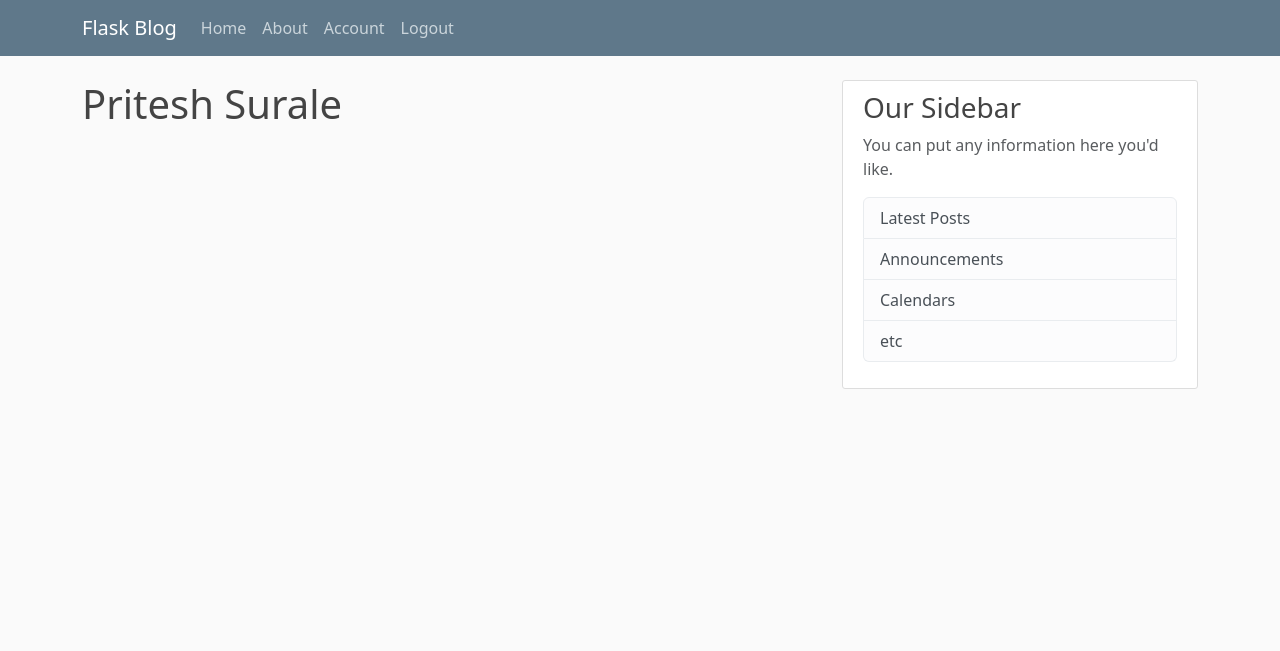
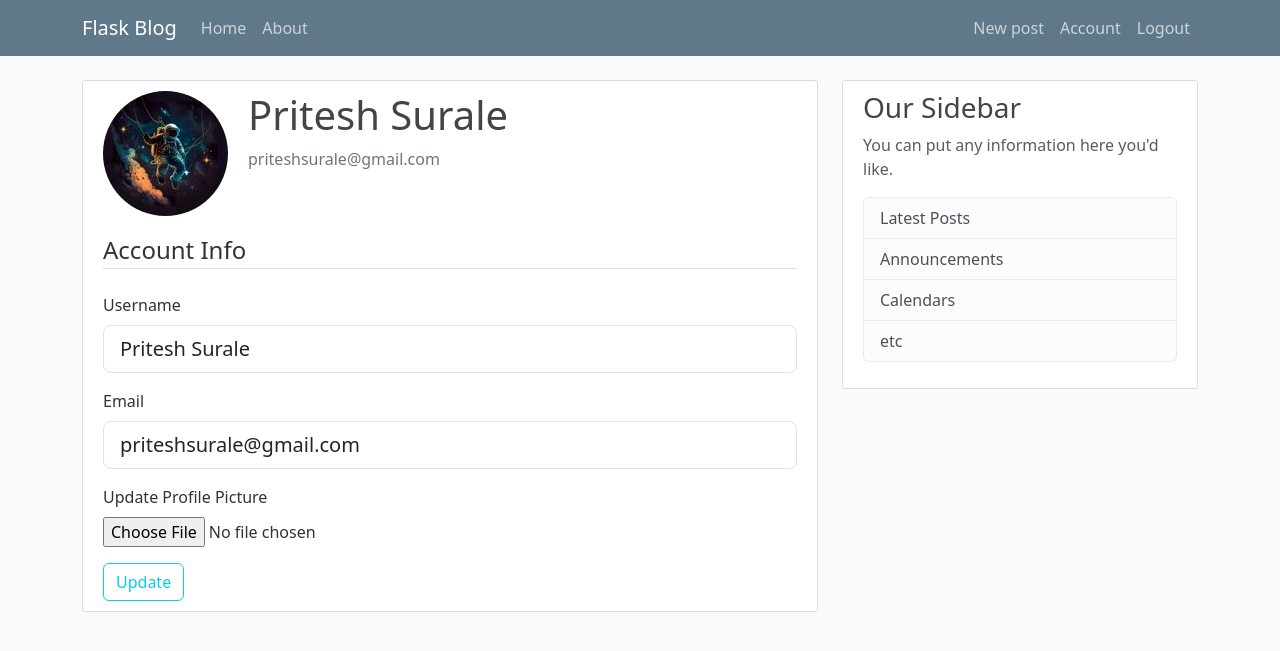
Before and after one commit to Priteshsurale/Flask-Blog-WebApplication, a Flask app: page /account in a window 1280 px wide. Shown: the top 651 px of the page. Run offline with Flask 3, Linux system fonts and the light colour scheme; a user stored in the database is signed in; some libraries are stand-ins or nearby versions.

Commit message:
update User, create, update, delete post functionality added

```diff
--- a/flaskblog/__init__.py
+++ b/flaskblog/__init__.py
@@ -9,7 +9,7 @@ app = Flask(__name__)
 app.config['SECRET_KEY'] = '0b134aeac20f8b7faa9b88a2087030f5'
 app.config['SQLALCHEMY_DATABASE_URI'] = 'sqlite:///site.db'
 
-db =  SQLAlchemy(app)
+db = SQLAlchemy(app)
 bcrypt = Bcrypt(app)
 login_manager = LoginManager(app) # we add some functionality to database models and then it will handle all of the session in the background
 login_manager.login_view = 'login'
--- a/flaskblog/forms.py
+++ b/flaskblog/forms.py
@@ -1,10 +1,12 @@
+from flask_wtf import FlaskForm
 from flaskblog.models import User
-from flask_wtf import FlaskForm
-from wtforms import StringField, PasswordField, SubmitField,BooleanField
+from flask_wtf.file import FileField, FileAllowed
+from flask_login import current_user
+from wtforms import StringField, PasswordField, SubmitField,BooleanField, TextAreaField
 from wtforms.validators import DataRequired, Length, Email, EqualTo, ValidationError
 
 class RegistrationForm(FlaskForm):
-    username = StringField('Username', validators=[DataRequired(),Length(min=2,max=20)])
+    username = StringField('Username', validators=[DataRequired(),Length(min=2,max=50)])
     email = StringField('Email',validators=[DataRequired(),Email()])
     password = PasswordField('Password',validators=[DataRequired()])
     confirm_password = PasswordField('Confirm Password',validators=[DataRequired(), EqualTo('password')])
@@ -21,11 +23,33 @@ class RegistrationForm(FlaskForm):
             raise ValidationError("That email is taken, Please choose different one!")
 
 
-
-
-
 class LoginForm(FlaskForm):
     email = StringField('Email',validators=[DataRequired(),Email()])
     password = PasswordField('Password',validators=[DataRequired()])
     remember = BooleanField('Remember Me')
     submit = SubmitField('Login')
+
+
+class UpdateAccountForm(FlaskForm):
+    username = StringField('Username', validators=[DataRequired(),Length(min=2,max=20)])
+    email = StringField('Email',validators=[DataRequired(),Email()])
+    picture = FileField('Update Profile Picture',validators=[FileAllowed(['jpg','png'])])
+    submit = SubmitField('Update')
+
+    def validate_username(self,username):
+        if username.data != current_user.username:
+            user = User.query.filter_by(username=username.data).first()
+            if user:
+                raise ValidationError("That username is taken, Please choose different one!")
+
+    def validate_email(self, email):
+        if email.data != current_user.email:
+            user = User.query.filter_by(email=email.data).first()
+            if user:
+                raise ValidationError("That email is taken, Please choose different one!")
+
+
+class PostForm(FlaskForm):
+    title = StringField('Title',validators=[DataRequired()])
+    content = TextAreaField('Content',validators=[DataRequired()])
+    submit = SubmitField('Post')
--- a/flaskblog/routes.py
+++ b/flaskblog/routes.py
@@ -1,70 +1,19 @@
+import os
+import secrets
+from PIL import Image
 from flaskblog import app, db, bcrypt
 from flaskblog.models import User, Post
-from flaskblog.forms import RegistrationForm, LoginForm
-from flask import render_template, url_for, flash, redirect, request
+from flaskblog.forms import RegistrationForm, LoginForm, UpdateAccountForm, PostForm
+from flask import render_template, url_for, flash, redirect, request, abort
 from flask_login import login_user, current_user, logout_user, login_required
-
-posts = [
-    {
-      'author': 'Pritesh Surale',
-      'title': 'Blog Post 1',
-      'content': 'First post content',
-      'date_posted': 'April 30,2024'
-    },
-    {
-      'author': 'Sahil Kanchankar',
-      'title': 'Blog Post 2',
-      'content': 'Second post content',
-      'date_posted': 'April 29,2024'
-    },
-    {
-      'author': 'Arjun Thakur',
-      'title': 'Blog Post 3',
-      'content': 'Third post content',
-      'date_posted': 'April 28,2024'
-    },
-    {
-      'author': 'Vedant Somalkar',
-      'title': 'Blog Post 4',
-      'content': 'Third post content',
-      'date_posted': 'April 28,2024'
-    },
-    {
-      'author': 'Prasad Bhalero',
-      'title': 'Blog Post 5',
-      'content': 'Third post content',
-      'date_posted': 'April 28,2024'
-    },
-    {
-      'author': 'Govinda Patidar',
-      'title': 'Blog Post 6',
-      'content': 'Third post content',
-      'date_posted': 'April 28,2024'
-    },
-    {
-      'author': 'Akansha Kumari',
-      'title': 'Blog Post 7',
-      'content': 'Third post content',
-      'date_posted': 'April 28,2024'
-    },
-    {
-      'author': 'Vipin Mahala',
-      'title': 'Blog Post 8',
-      'content': 'Third post content',
-      'date_posted': 'April 28,2024'
-    }
-]
 
 
 # home route
 @app.route("/")
 @app.route("/home")
 def home():
-  if current_user.is_authenticated:
-    return render_template('home.html',posts=posts, title='Home')
-  else:
-    flash('Please log in to access this page.','info')
-    return redirect(url_for('login'))
+  posts = Post.query.all()
+  return render_template('home.html',posts=posts, title='Home')
 
 # about page route
 @app.route("/about")
@@ -102,6 +51,7 @@ def login():
     user = User.query.filter_by(email=form.email.data).first()
     if user and bcrypt.check_password_hash(user.password, form.password.data):
       login_user(user, remember=form.remember.data)
+      # if any query parameter
       next_page = request.args.get('next')
 
       return redirect(next_page) if next_page else redirect(url_for('home'))
@@ -110,6 +60,18 @@ def login():
   return render_template('login.html', title='Login', form=form)
 
 
+def save_picture(form_picture):
+  random_hex = secrets.token_hex(8)
+  _,f_ext = os.path.splitext(form_picture.filename)
+  picture_fn = random_hex + f_ext
+  picture_path = os.path.join(app.root_path,'static/profile_pics',picture_fn)
+
+  output_size = (125,125)
+  i = Image.open(form_picture)
+  i.thumbnail(output_size)
+  i.save(picture_path)
+  return picture_fn
+
 # logout route
 @app.route('/logout')
 def logout():
@@ -117,7 +79,83 @@ def logout():
   return redirect(url_for('home'))
 
 # account route
-@app.route('/account')
+@app.route('/account',methods=['GET','POST'])
 @login_required
 def account():
-  return render_template('account.html', title='Account')
+  form = UpdateAccountForm()
+
+  if form.validate_on_submit():
+
+    if form.picture.data:
+      picture = save_picture(form.picture.data)
+      current_user.image_file = picture
+
+    current_user.username = form.username.data
+    current_user.email = form.email.data
+    db.session.commit()
+    flash('your account has been updated!','success')
+    return redirect(url_for('account')) # post get redirect pattern
+
+  elif request.method == 'GET':
+    form.username.data = current_user.username
+    form.email.data = current_user.email
+
+  image_file = url_for('static',filename='profile_pics/'+ current_user.image_file)
+  return render_template('account.html', title='Account',image_file=image_file, form=form)
+
+
+# add posts
+@app.route("/post/new", methods=['GET', 'POST'])
+@login_required
+def new_post():
+  form = PostForm()
+  if form.validate_on_submit():
+    post = Post(title=form.title.data, content=form.content.data, author=current_user)
+    db.session.add(post)
+    db.session.commit()
+    flash('Your post has been created!', 'success')
+    return redirect(url_for('home'))
+  return render_template('create_post.html', title='New Post', form=form, legend='New Post')
+
+
+# specified Id post
+@app.route('/post/<int:post_id>')
+def post(post_id):
+  post = Post.query.get_or_404(post_id)
+  return render_template('post.html',title=post.content, post=post)
+
+
+# update post
+@app.route('/post/<int:post_id>/update',methods=['GET','POST'])
+@login_required
+def update_post(post_id):
+  post = Post.query.get_or_404(post_id)
+  if post.author != current_user:
+    abort(403)
+
+  form = PostForm()
+  if form.validate_on_submit():
+    post.title = form.title.data
+    post.content = form.content.data
+    db.session.commit()
+    flash('Your post has been updated!','success')
+    return redirect(url_for('post',post_id= post.id))
+  elif request.method == 'GET':
+    form.title.data = post.title
+    form.content.data = post.content
+
+  return render_template('create_post.html', title='Update Post', form=form, legend='Update Post')
+
+# update post
+@app.route('/post/<int:post_id>/delete',methods=['GET','POST'])
+@login_required
+def delete_post(post_id):
+  post = Post.query.get_or_404(post_id)
+  if post.author != current_user:
+    abort(403)
+
+  db.session.delete(post)
+  db.session.commit()
+
+  flash('Your post has been deleted','success')
+  return redirect(url_for('home'))
--- a/flaskblog/templates/account.html
+++ b/flaskblog/templates/account.html
@@ -1,4 +1,57 @@
 {% extends "layout.html" %}
 {% block content %}
-    <h1>{{ current_user.username }}</h1>
-{% endblock %}
+    <div class="content-section">
+      <div class="media d-flex">
+        <img class="rounded-circle account-img" src="{{ image_file }}">
+        <div class="media-body">
+          <h2 class="account-heading">{{ current_user.username }}</h2>
+          <p class="text-secondary">{{ current_user.email }}</p>
+        </div>
+      </div>
+        <form method="POST" action="" enctype="multipart/form-data">
+            {{ form.hidden_tag() }}
+            <fieldset class="form-group">
+                <legend class="border-bottom mb-4">Account Info</legend>
+                <div class="form-group mb-3 ">
+                    {{ form.username.label(class="form-control-label mb-2") }}
+
+                    {% if form.username.errors %}
+                        {{ form.username(class="form-control form-control-lg is-invalid") }}
+                        <div class="invalid-feedback">
+                            {% for error in form.username.errors %}
+                                <span>{{ error }}</span>
+                            {% endfor %}
+                        </div>
+                    {% else %}
+                        {{ form.username(class="form-control form-control-lg") }}
+                    {% endif %}
+                </div>
+                <div class="form-group mb-3">
+                    {{ form.email.label(class="form-control-label mb-2") }}
+                    {% if form.email.errors %}
+                        {{ form.email(class="form-control form-control-lg is-invalid") }}
+                        <div class="invalid-feedback">
+                            {% for error in form.email.errors %}
+                                <span>{{ error }}</span>
+                            {% endfor %}
+                        </div>
+                    {% else %}
+                        {{ form.email(class="form-control form-control-lg") }}
+                    {% endif %}
+                </div>
+                <div class="form-group mb-3">
+                    {{ form.picture.label(class="form-control-label mb-2") }} <br>
+                    {{ form.picture(class="form-control-file") }} <br>
+                    {% if form.picture.errors %}
+                        {% for error in form.picture.errors %}
+                            <span class="text-danger">{{ error }}</span></br>
+                        {% endfor %}
+                    {% endif %}
+                </div>
+            </fieldset>
+            <div class="form-group">
+                {{ form.submit(class="btn btn-outline-info") }}
+            </div>
+        </form>
+    </div>
+{% endblock content %}
--- a/flaskblog/templates/layout.html
+++ b/flaskblog/templates/layout.html
@@ -19,7 +19,9 @@
     <header class="site-header">
         <nav class="navbar navbar-expand-md navbar-dark bg-steel fixed-top">
           <div class="container">
-            <a class="navbar-brand mr-4" href="/">Flask Blog</a>
+            <div>
+                <a class="navbar-brand mr-4" href="/">Flask Blog</a>
+            </div>
             <button class="navbar-toggler" type="button" data-toggle="collapse" data-target="#navbarToggle" aria-controls="navbarToggle" aria-expanded="false" aria-label="Toggle navigation">
               <span class="navbar-toggler-icon"></span>
             </button>
@@ -29,14 +31,18 @@
                 <a class="nav-item nav-link" href="{{ url_for('about') }}">About</a>
               </div>
               <!-- Navbar Right Side -->
+              <div class="flex-grow-1"> </div>
               <div class="navbar-nav">
                 {% if current_user.is_authenticated %}
+                <a class="nav-item nav-link" href="{{ url_for('new_post') }}">New post</a>
                   <a class="nav-item nav-link" href="{{ url_for('account') }}">Account</a>
                   <a class="nav-item nav-link" href="{{ url_for('logout') }}">Logout</a>
-                {% else %}
+
+                  {% else %}
                   <a class="nav-item nav-link" href="{{ url_for('login') }}">Login</a>
                   <a class="nav-item nav-link" href="{{ url_for('register') }}">Register</a>
                 {% endif %}
+              </div>
               </div>
             </div>
           </div>
@@ -73,6 +79,7 @@
             </div>
         </div>
     </main>
+
     <script src="https://cdn.jsdelivr.net/npm/@popperjs/core@2.11.8/dist/umd/popper.min.js"
         integrity="sha384-I7E8VVD/ismYTF4hNIPjVp/Zjvgyol6VFvRkX/vR+Vc4jQkC+hVqc2pM8ODewa9r"
         crossorigin="anonymous"></script>
```
Also changed, not shown: flaskblog/templates/create_post.html (added, +40 -0 lines), flaskblog/templates/home.html (+13 -9 lines), flaskblog/templates/post.html (added, +45 -0 lines), flaskblog/static/profile_pics/310aa1eea92b818f.jpg (added), flaskblog/static/profile_pics/d21bb475e12abfa3.jpg (added), instance/site.db, 1 other file.
